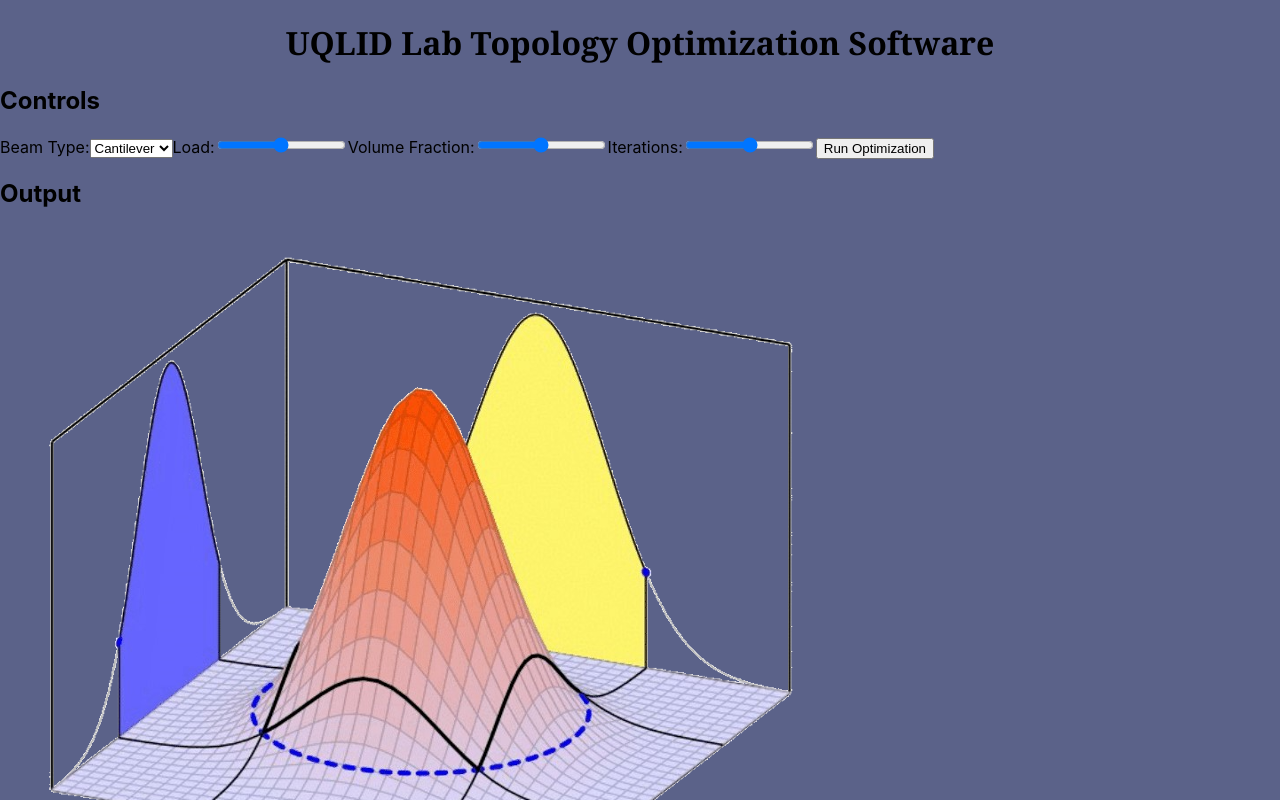
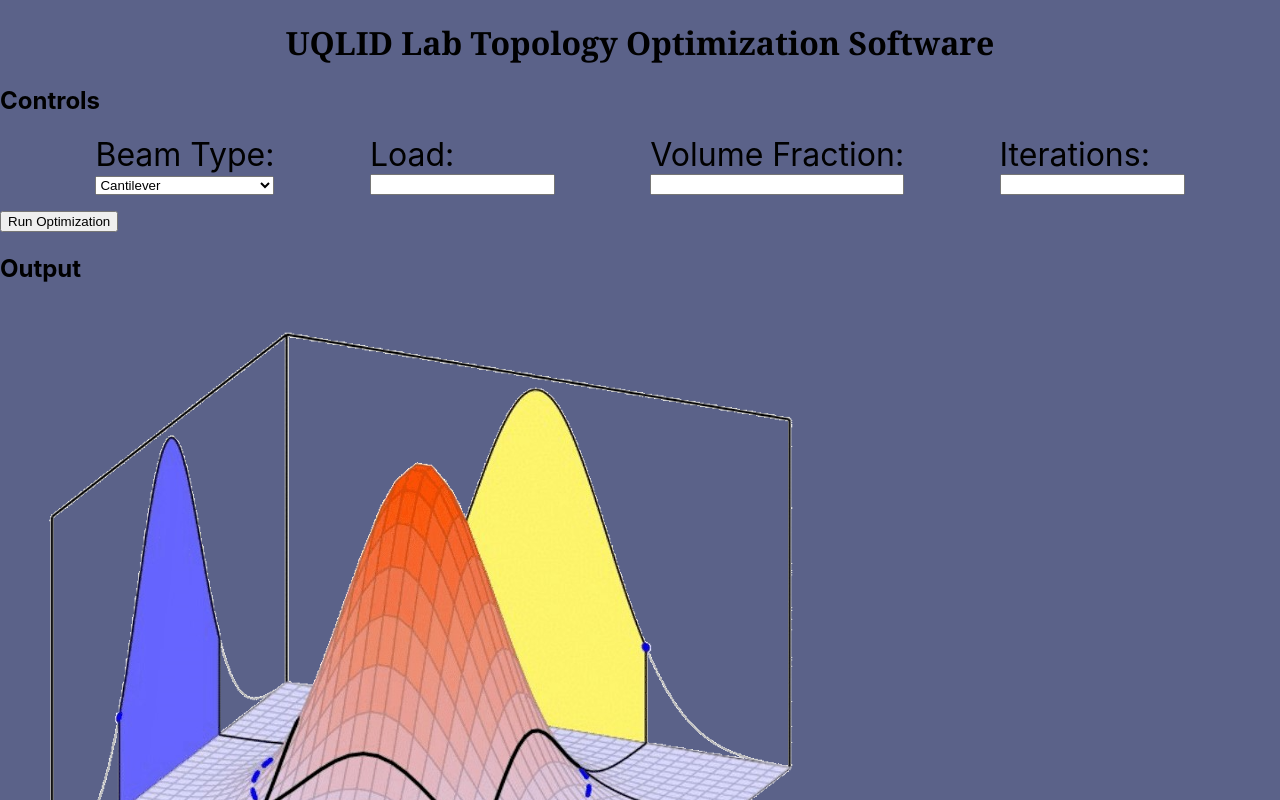
Before and after one commit to AlonsoTheDopest/top-opt-app, a React (Create React App) app: page / in a window 1280 px wide. Shown: the top 800 px of the page. Built offline with nearby package versions, Linux system fonts and the light colour scheme.

Commit message:
Update index.js

```diff
--- a/src/Controls/index.js
+++ b/src/Controls/index.js
@@ -4,43 +4,58 @@ export default function Controls() {
     return (
         <>
             <h2>Controls</h2>
-
+            <div id="controlBody">
                 <form action="" method="post">
-
-                <label htmlFor="beam-type">Beam Type:</label>
-                <select name="beam-type">
+                    <div className="controlOptions">
+                        <div className="options">
+                            <label htmlFor="beam-type" >Beam Type:</label>
+                            <select name="beam-type" className="beam-type-select">
                                 <option value="cantilever">Cantilever</option>
                                 <option value="half-mmb">Half MMB</option>
                             </select>
-
+                        </div>
+                        <div className="options">
                             <label htmlFor="load">Load:</label>
                                 <input
-                    type="range"
+                                    type="input"
                                     name="load"
                                     min="-1.0"
                                     max="1.0"
                                     step="0.1"
                                 />
-
+                        </div>
+                        <div className="options">
                             <label htmlFor="volume-fraction">Volume Fraction:</label>
                                 <input
-                    type="range"
+                                    type="input"
                                     name="volume-fraction"
                                     min="-1.0"
                                     max="1.0"
                                     step="0.1"
                                 />
-
+                        </div>
+                        <div className="options">
                             <label htmlFor="iterations">Iterations:</label>
                                 <input
-                    type="range"
+                                    type="input"
                                     name="iterations"
                                     min="100"
                                     max="5000"
                                     step="100" />
+                        </div>
+                    </div>
+
+
+
+
+
+
+
                     <input type="submit" value="Run Optimization"></input>
 
                 </form>
+            </div>
+
         </>
     );
 }
```
Lines whose indentation alone changed are shown as unchanged.
